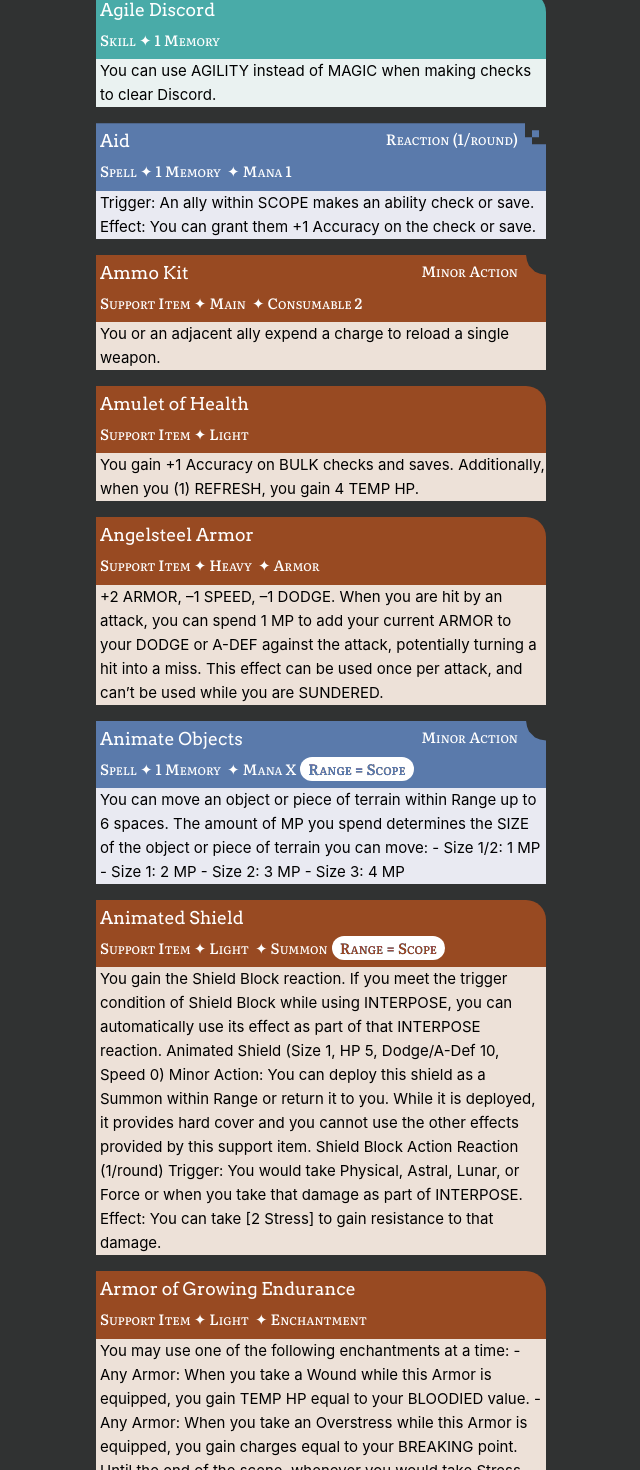
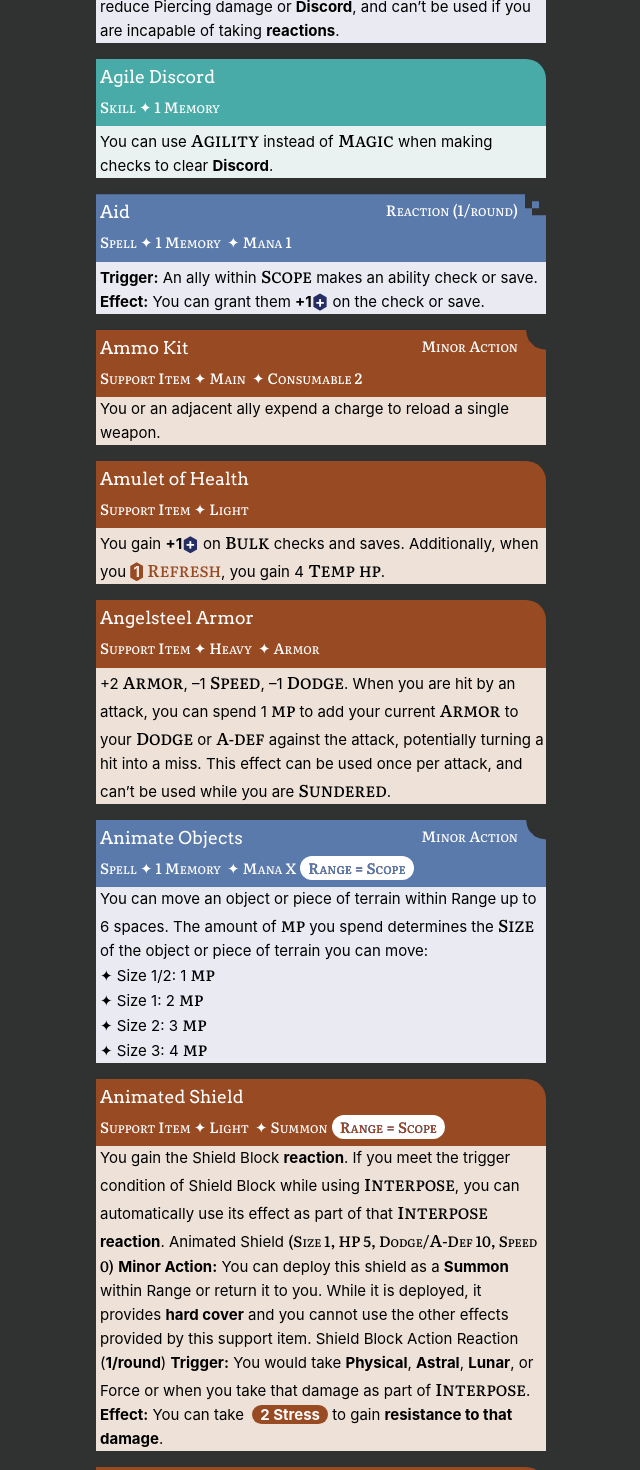
Before and after one commit to gnapo/beacon-gmtools, a Vue app: page /allloot in a window 1280 px wide. Shown: the part 1140-2610 px from the top of the page, without its empty margins (319-959 px from the left). Built offline with nearby package versions, Linux system fonts and the light colour scheme.

Commit message:
improve typography

```diff
--- a/src/assets/main.css
+++ b/src/assets/main.css
@@ -20,6 +20,14 @@
   color: black;
   padding: 0 0.2rem;
   mix-blend-mode: lighten;
+  font-weight: bold;
+}
+
+.phase-number-descr {
+  clip-path: polygon(0 20%, 50% 0, 100% 20%, 100% 80%, 50% 100%, 0% 80%);
+  color: white;
+  padding: 0 0.2rem;
+  mix-blend-mode: darken;
   font-weight: bold;
 }
 
@@ -88,3 +96,27 @@
 .attack-action {
   clip-path: polygon(0 0, 430px 0, 100% 20px, 100% 100%, 0 100%);
 }
+
+
+.bold {
+  font-weight: bold;
+}
+
+.accuracy {
+  background-color: #242e62;
+  clip-path: polygon(10% 30%, 50% 10%, 90% 30%, 90% 80%, 50% 100%, 10% 80%);
+  color: white;
+  padding: 0 0.2rem;
+  font-weight: bold;
+}
+
+.colored-pill {
+
+  color: white;
+  padding: 0 0.5rem;
+  margin-left: 0.25rem;
+  border-radius: 100px;
+}
+.slightly-bigger {
+  font-size: 1.07rem;
+}
--- /dev/null
+++ b/src/components/DescriptionText.vue
@@ -0,0 +1,35 @@
+<script setup lang="ts">
+import {computed} from "vue";
+import {
+  doReplacements, putLinebreaksOnLists,
+  replaceAccuracy, replaceActionDescriptors,
+  replaceBoldText, replaceCapitalRulesPhrases,
+  replaceDifficulty, replacePhaseNumberInDescription, replacePills,
+  replaceSummonStatblock
+} from "@/util/textReplacement.ts";
+
+const props = defineProps<{
+  inputText: string
+}>()
+
+const modifiedText = computed(() => {
+  return doReplacements(props.inputText,
+    [putLinebreaksOnLists,
+      replaceBoldText,
+      replaceAccuracy,
+      replaceDifficulty,
+      replaceSummonStatblock,
+      replacePills,
+      replaceActionDescriptors,
+      replacePhaseNumberInDescription,
+      replaceCapitalRulesPhrases])
+})
+</script>
+
+<template>
+<span v-html="modifiedText" />
+</template>
+
+<style scoped>
+
+</style>
--- a/src/components/SkillCard.vue
+++ b/src/components/SkillCard.vue
@@ -3,6 +3,7 @@ import type {Loot} from "@/loot/types.ts";
 import LootTags from "@/components/LootTags.vue";
 import WhitePill from "@/components/WhitePill.vue";
 import ActionTypeLabel from "@/components/ActionTypeLabel.vue";
+import DescriptionText from "@/components/DescriptionText.vue";
 
 const props = defineProps<{
   item: Loot
@@ -26,7 +27,7 @@ const props = defineProps<{
       </div>
     </div>
     <div class="card-bot skill-bot" >
-      {{ item.Desc }}
+      <DescriptionText :input-text="item.Desc"/>
     </div>
   </div>
 </template>
@@ -38,4 +39,10 @@ const props = defineProps<{
 
 .skill-bot {
   background-color: #eaf2f1;
+  :deep(.colored-pill), :deep(.phase-number-descr) {
+    background-color: #49aba8;
+  }
+  :deep(.colored-text) {
+    color: #49aba8;
+  }
 }</style>
--- a/src/components/SpellCard.vue
+++ b/src/components/SpellCard.vue
@@ -3,6 +3,7 @@ import type {Loot} from "@/loot/types.ts";
 import LootTags from "@/components/LootTags.vue";
 import WhitePill from "@/components/WhitePill.vue";
 import ActionTypeLabel from "@/components/ActionTypeLabel.vue";
+import DescriptionText from "@/components/DescriptionText.vue";
 
 const props = defineProps<{
   item: Loot
@@ -26,7 +27,7 @@ const props = defineProps<{
       </div>
     </div>
     <div class="card-bot spell-bot" >
-      {{ item.Desc }}
+      <DescriptionText :input-text="item.Desc"/>
     </div>
   </div>
 </template>
@@ -38,6 +39,11 @@ const props = defineProps<{
 
 .spell-bot {
   background-color: #e9eaf2;
-
+  :deep(.colored-pill), :deep(.phase-number-descr) {
+    background-color: #5a7aab;
+  }
+  :deep(.colored-text) {
+    color: #5a7aab;
+  }
 }
 </style>
--- a/src/components/SupportItemCard.vue
+++ b/src/components/SupportItemCard.vue
@@ -3,6 +3,7 @@ import type {Loot} from "@/loot/types.ts";
 import LootTags from "@/components/LootTags.vue";
 import WhitePill from "@/components/WhitePill.vue";
 import ActionTypeLabel from "@/components/ActionTypeLabel.vue";
+import DescriptionText from "@/components/DescriptionText.vue";
 
 
 const props = defineProps<{
@@ -24,7 +25,7 @@ const props = defineProps<{
       </div>
     </div>
     <div class="card-bot support-bot" >
-      {{ item.Desc }}
+      <DescriptionText :input-text="item.Desc"/>
     </div>
   </div>
 
@@ -39,5 +40,12 @@ const props = defineProps<{
 
 .support-bot {
   background-color: #ede1d8;
+  :deep(.colored-pill), :deep(.phase-number-descr) {
+    background-color: #984a22;
+  }
+  :deep(.colored-text) {
+    color: #984a22;
+  }
+
 }
 </style>
--- a/src/components/WeaponCard.vue
+++ b/src/components/WeaponCard.vue
@@ -5,6 +5,7 @@ import {computed} from "vue";
 import LootTags from "@/components/LootTags.vue";
 import WhitePill from "@/components/WhitePill.vue";
 import ActionTypeLabel from "@/components/ActionTypeLabel.vue";
+import DescriptionText from "@/components/DescriptionText.vue";
 
 const props = defineProps<{
   item: Loot
@@ -35,7 +36,7 @@ const weaponType = computed(() => {
       </div>
     </div>
     <div class="card-bot weapon-bot" >
-      {{ item.Desc }}
+      <DescriptionText :input-text="item.Desc"/>
     </div>
   </div>
 </template>
@@ -49,6 +50,11 @@ const weaponType = computed(() => {
 
 .weapon-bot {
   background-color: #dbd9e2;
-
+  :deep(.colored-pill), :deep(.phase-number-descr) {
+    background-color: #232d62;
+  }
+  :deep(.colored-text) {
+    color: #232d62;
+  }
 }
 </style>
```
Also changed, not shown: src/loot/all-loot.ts (+4 -5 lines).
